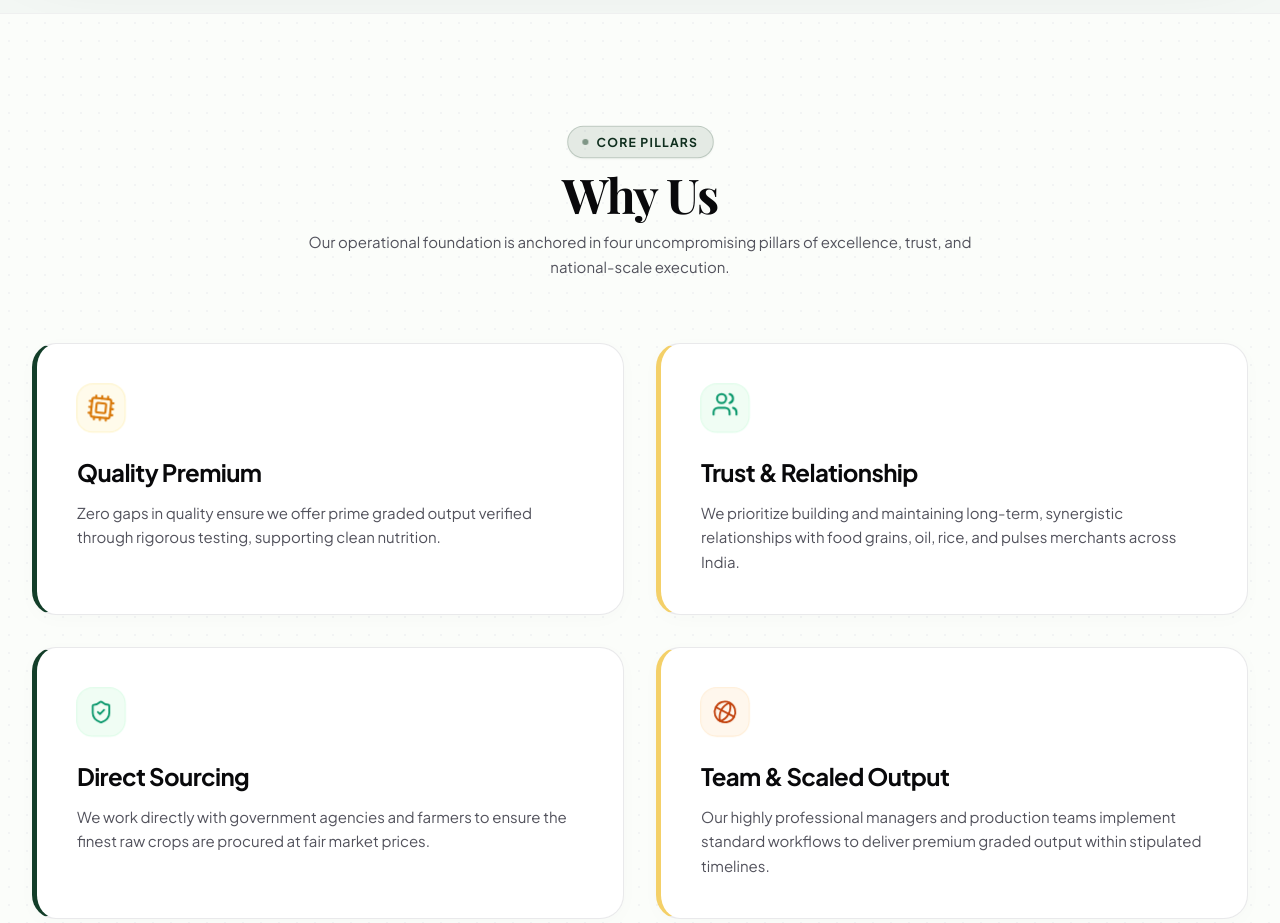
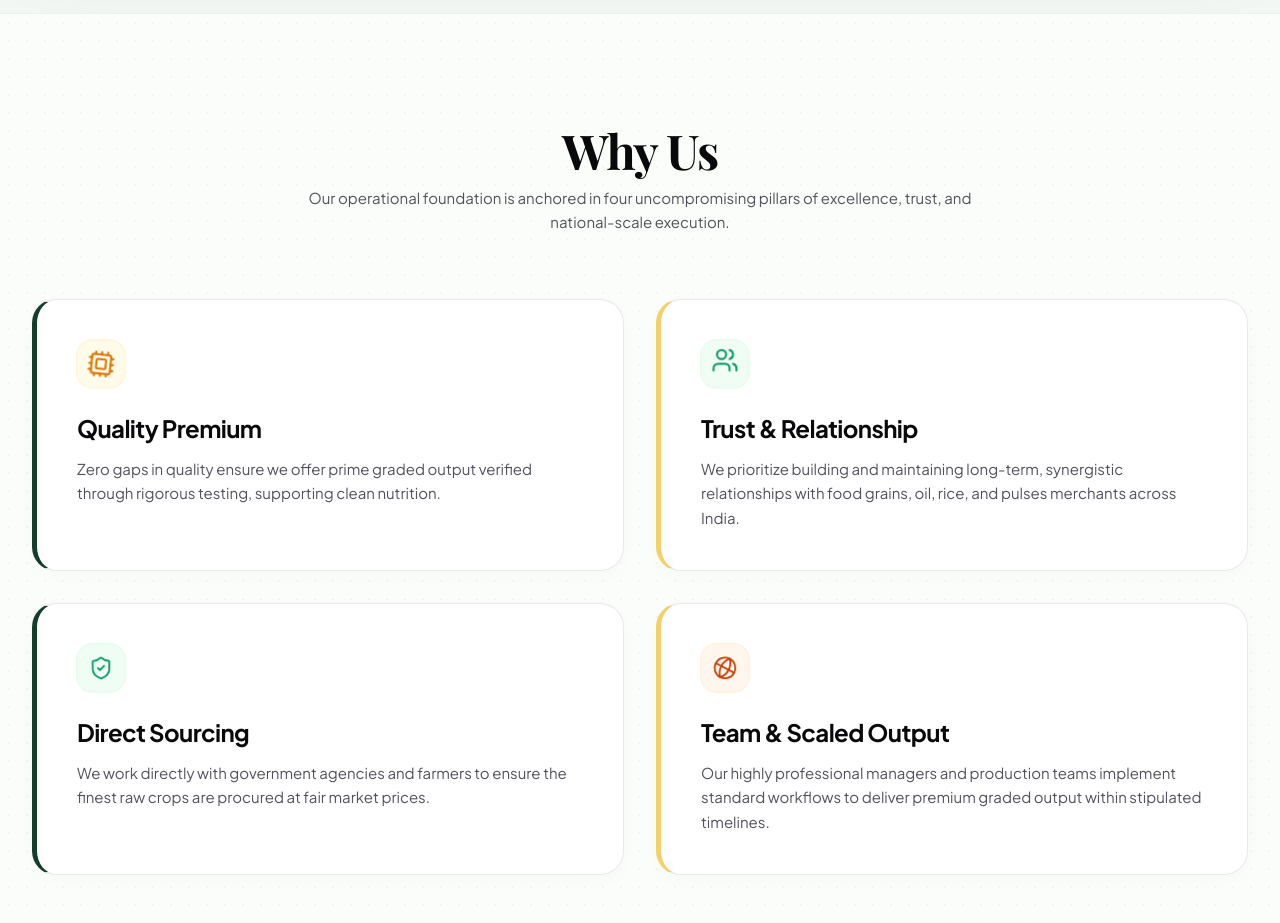
Before and after one commit to excitenext21-bit/punitdham, a React (Vite) app: page / in a window 1280 px wide. Shown: the part 3320-4243 px from the top of the page. Built offline with nearby package versions, Linux system fonts and the light colour scheme; a web font is replaced by a local one.

Commit message:
Remove Core Pillars text from Why Us section

```diff
--- a/src/components/WhyUs.tsx
+++ b/src/components/WhyUs.tsx
@@ -172,14 +172,6 @@ export default function WhyUs() {
 
         {/* Section Header */}
         <div className="text-center max-w-3xl mx-auto mb-14 sm:mb-16 space-y-3">
-          <motion.div
-            animate={{ scale: [1, 1.05, 1] }}
-            transition={{ duration: 3.2, repeat: Infinity, ease: "easeInOut" }}
-            className="inline-flex items-center gap-2 px-3.5 py-1.5 rounded-full bg-brand-green-mid/10 border border-brand-green-mid/20 text-brand-green-dark text-[11px] font-mono font-bold tracking-widest uppercase shadow-xs"
-          >
-            <span className="w-1.5 h-1.5 rounded-full bg-brand-green-mid animate-pulse" />
-            {localize({ en: "Core Pillars", hi: "मुख्य आधार स्तंभ", gu: "મુખ્ય આધારસ્તંભો" })}
-          </motion.div>
           <h2 className="text-3xl sm:text-4xl lg:text-5xl font-serif text-zinc-950 tracking-tight font-extrabold">
             {localize({
               en: "Why Us",
```
